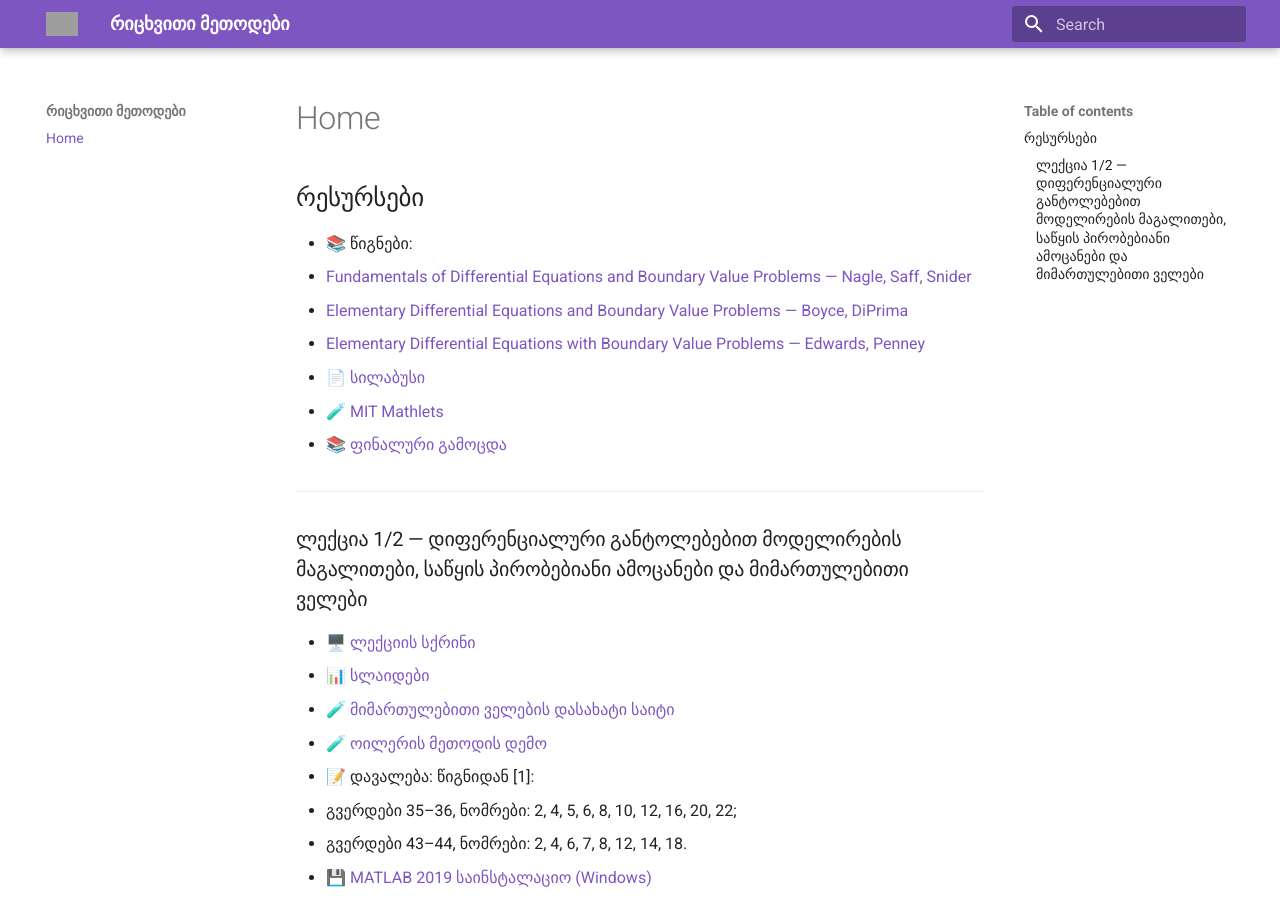
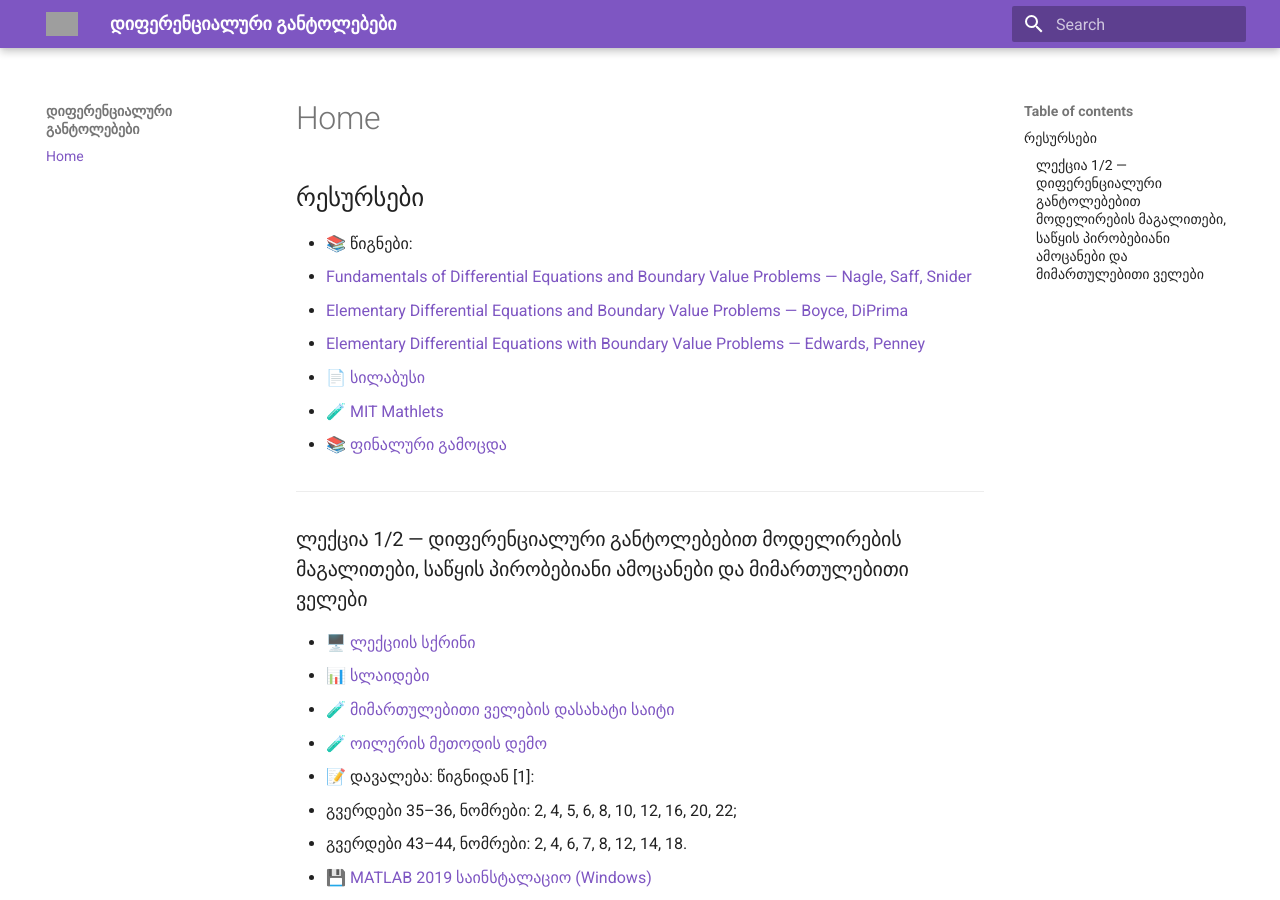
Before and after one commit to gugavar/differential-equations-fall-2026-agruni, an MkDocs documentation site: the page built from docs/index.md, in a window 1280 px wide and 900 px high. Built offline with MkDocs 1.6.1 and Material for MkDocs 9.7.7, drawn with Linux system fonts in a browser that asks for light colours; grey boxes are pictures that could not be loaded.

Commit message:
Set AgrUni Differential Equations site title

```diff
--- a/mkdocs.yml
+++ b/mkdocs.yml
@@ -1,4 +1,4 @@
-site_name: რიცხვითი მეთოდები
+site_name: დიფერენციალური განტოლებები
 site_description: საკურსო მასალები
 
 theme:
```
